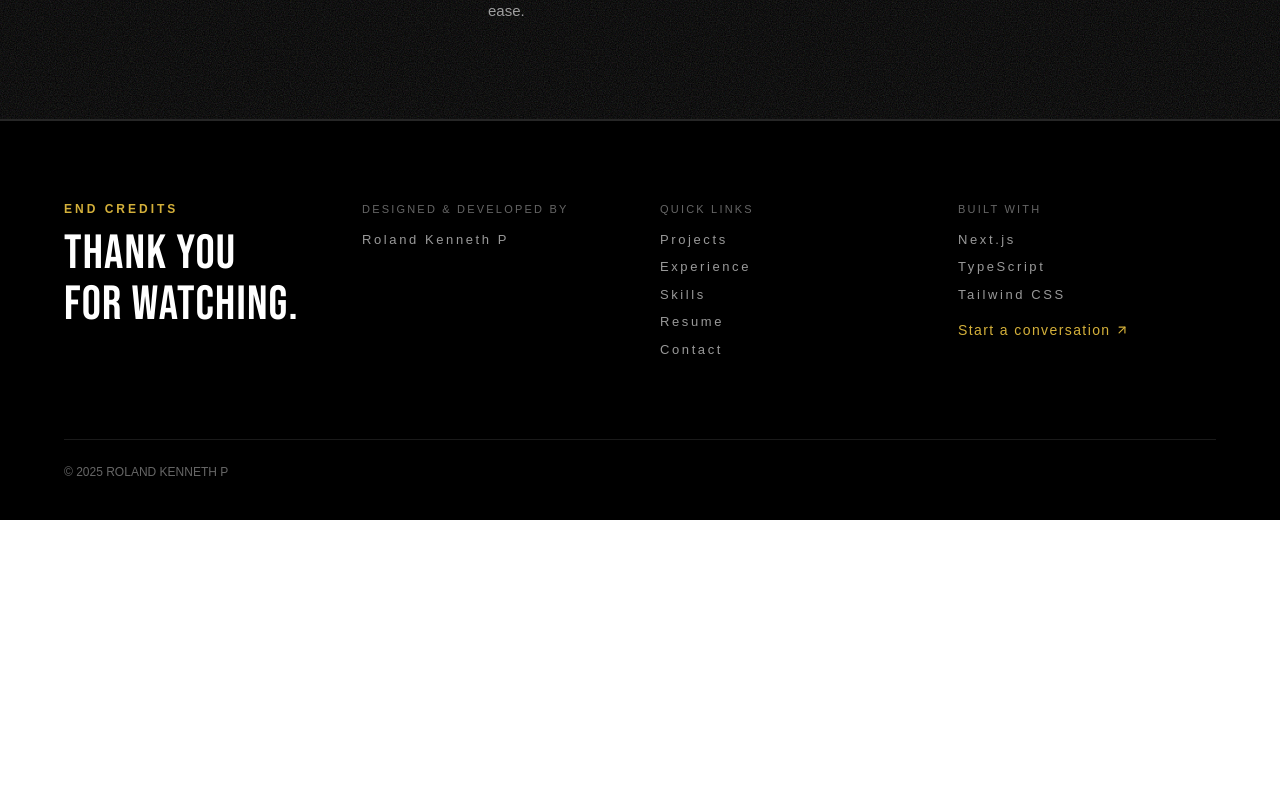
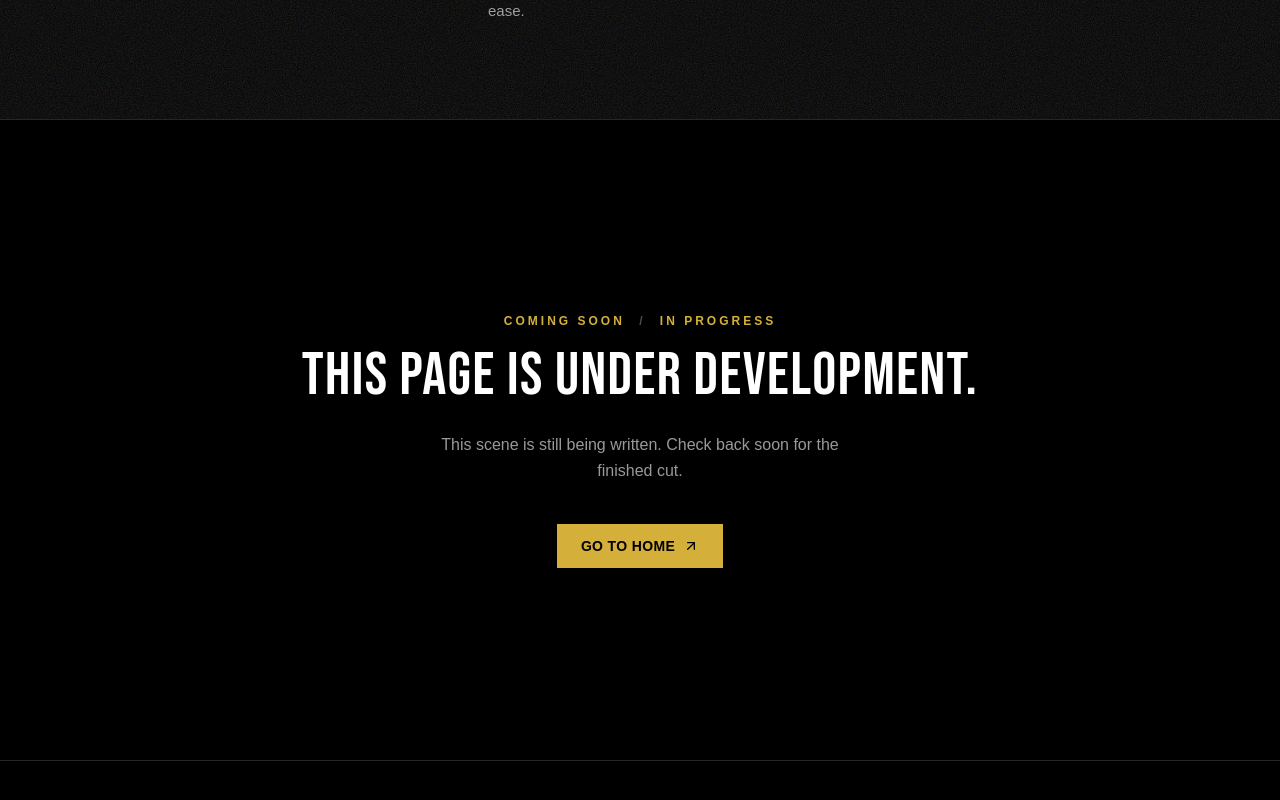
Before and after one commit to rolandkennethp/Portfolio, a Next.js app: page /projects/bikestore in a window 1280 px wide. Shown: the part 480-1280 px from the top of the page. Before the commit the page ends 1000 px from the top, so only its background shows below. Built offline with nearby package versions, Linux system fonts and the light colour scheme.

Commit message:
completed : 404 page and underdevelopement page

```diff
--- a/app/(routes)/projects/bikestore/page.tsx
+++ b/app/(routes)/projects/bikestore/page.tsx
@@ -1,6 +1,7 @@
 import Footer from "@/app/components/Footer";
 import Navbar from "@/app/components/NavBar";
 import ProjectHero from "@/app/components/ProjectHero";
+import UnderDevelopment from "@/app/components/UnderDevelopment";
 
 export default function BikeStorePage() {
   return (
@@ -13,6 +14,7 @@ export default function BikeStorePage() {
         tagline="Every ride begins with the right bike."
         description="A full-stack eCommerce application that enables users to explore motorcycles, read reviews, manage their cart, and complete purchases with ease."
       />
+      <UnderDevelopment />
       <Footer />
     </main>
   );
--- /dev/null
+++ b/app/components/UnderDevelopment.tsx
@@ -0,0 +1,36 @@
+import { Bebas_Neue } from "next/font/google";
+import Link from "next/link";
+import { ArrowUpRight } from "lucide-react";
+
+const bebas = Bebas_Neue({
+  weight: "400",
+  subsets: ["latin"],
+});
+
+export default function UnderDevelopment() {
+  return (
+    <section className="flex py-20 md:py-0 min-h-[80vh] w-full flex-col items-center justify-center bg-black px-8 text-center lg:px-16">
+      <p className="text-xs font-semibold tracking-[0.25em] text-[#D4B03A]">
+        COMING SOON <span className="mx-2 text-white/30">/</span> IN PROGRESS
+      </p>
+
+      <h1
+        className={`${bebas.className} mt-4 text-4xl leading-[1.05] tracking-wide text-white sm:text-6xl`}
+      >
+        THIS PAGE IS UNDER DEVELOPMENT.
+      </h1>
+
+      <p className="mt-6 max-w-md text-base leading-relaxed text-white/60">
+        This scene is still being written. Check back soon for the finished cut.
+      </p>
+
+      <Link
+        href="/"
+        className="mt-10 flex items-center gap-2 bg-[#D4B03A] px-6 py-3 text-sm font-semibold tracking-wide text-black transition-colors hover:bg-[#e9c25c]"
+      >
+        GO TO HOME
+        <ArrowUpRight size={16} />
+      </Link>
+    </section>
+  );
+}
--- /dev/null
+++ b/app/not-found.tsx
@@ -0,0 +1,37 @@
+import { Bebas_Neue } from "next/font/google";
+import Link from "next/link";
+import { ArrowUpRight } from "lucide-react";
+
+const bebas = Bebas_Neue({
+  weight: "400",
+  subsets: ["latin"],
+});
+
+export default function NotFound() {
+  return (
+    <section className="flex min-h-screen w-full flex-col items-center justify-center bg-black px-8 text-center lg:px-16">
+      <p className="text-xs font-semibold tracking-[0.25em] text-[#D4B03A]">
+        404 <span className="mx-2 text-white/30">/</span> ERROR
+      </p>
+
+      <h1
+        className={`${bebas.className} mt-4 text-6xl leading-[1.05] tracking-wide text-white sm:text-7xl`}
+      >
+        PAGE NOT FOUND.
+      </h1>
+
+      <p className="mt-6 max-w-md text-base leading-relaxed text-white/60">
+        The scene you&apos;re looking for doesn&apos;t exist, or it may have
+        been moved.
+      </p>
+
+      <Link
+        href="/"
+        className="mt-10 flex items-center gap-2 bg-[#D4B03A] px-6 py-3 text-sm font-semibold tracking-wide text-black transition-colors hover:bg-[#e9c25c]"
+      >
+        GO TO HOME
+        <ArrowUpRight size={16} />
+      </Link>
+    </section>
+  );
+}
--- a/app/page.tsx
+++ b/app/page.tsx
@@ -1,6 +1,6 @@
 "use client";
 
-import { useEffect, useState } from "react";
+import { useEffect, useLayoutEffect, useState } from "react";
 import FilmLoading from "./components/FilmLoading";
 import OpeningCredits from "./components/OpeningCredits";
 import Navbar from "./components/NavBar";
@@ -10,9 +10,22 @@ import Footer from "./components/Footer";
 import AboutIntro from "./(routes)/about/AboutIntro";
 import InfoCards from "./components/InfoCards";
 
+const INTRO_SESSION_KEY = "intro-seen";
+
 export default function Home() {
+  const [hasSeenIntro, setHasSeenIntro] = useState<boolean | null>(null);
   const [filmFinished, setFilmFinished] = useState(false);
   const [creditsFinished, setCreditsFinished] = useState(false);
+
+  useLayoutEffect(() => {
+    const seen = sessionStorage.getItem(INTRO_SESSION_KEY) === "true";
+    setHasSeenIntro(seen);
+
+    if (seen) {
+      setFilmFinished(true);
+      setCreditsFinished(true);
+    }
+  }, []);
 
   useEffect(() => {
     if (!creditsFinished) {
@@ -27,19 +40,28 @@ export default function Home() {
   }, [creditsFinished]);
 
   useEffect(() => {
+    // Only run the intro sequence the first time this session
+    if (hasSeenIntro !== false) return;
+
     const timer1 = setTimeout(() => {
       setFilmFinished(true);
     }, 2500);
 
     const timer2 = setTimeout(() => {
       setCreditsFinished(true);
+      sessionStorage.setItem(INTRO_SESSION_KEY, "true");
     }, 5500);
 
     return () => {
       clearTimeout(timer1);
       clearTimeout(timer2);
     };
-  }, []);
+  }, [hasSeenIntro]);
+
+  // Avoid rendering anything until we know whether the intro should play
+  if (hasSeenIntro === null) {
+    return <main className="min-h-screen w-full bg-black" />;
+  }
 
   return (
     <main className="min-h-screen w-full bg-black">
```
